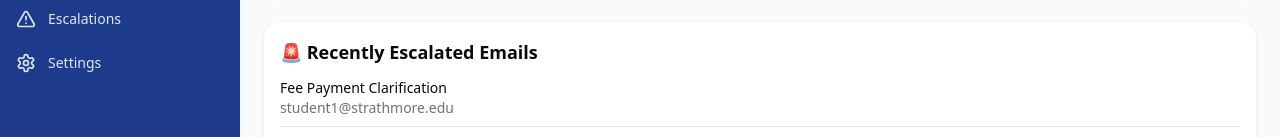
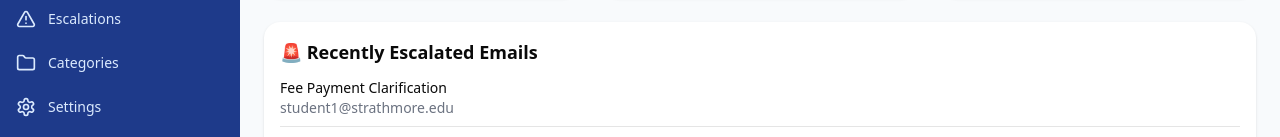
Before and after one commit to DedanKimani/Strathi-Assistant, a React (Vite) app in the folder frontend/: page /dashboard in a window 1280 px wide. Shown: the part 176-313 px from the top of the page. Built offline with nearby package versions, Linux system fonts and the light colour scheme.

Commit message:
Added Categories in the side bar for model categorization

```diff
--- a/frontend/src/components/Sidebar.jsx
+++ b/frontend/src/components/Sidebar.jsx
@@ -1,6 +1,14 @@
 import React, { useState } from "react";
 import { NavLink } from "react-router-dom";
-import { LayoutDashboard, Inbox, AlertTriangle, Settings, LogOut, Menu } from "lucide-react";
+import {
+  LayoutDashboard,
+  Inbox,
+  AlertTriangle,
+  Settings,
+  LogOut,
+  Menu,
+  Folder,
+} from "lucide-react";
 
 export default function Sidebar() {
   const [collapsed, setCollapsed] = useState(false); // false = expanded by default
@@ -9,6 +17,7 @@ export default function Sidebar() {
     { name: "Dashboard", to: "/", icon: LayoutDashboard },
     { name: "Inbox", to: "/inbox", icon: Inbox },
     { name: "Escalations", to: "/escalations", icon: AlertTriangle },
+    { name: "Categories", to: "/categories", icon: Folder },
     { name: "Settings", to: "/settings", icon: Settings },
   ];
 
```
